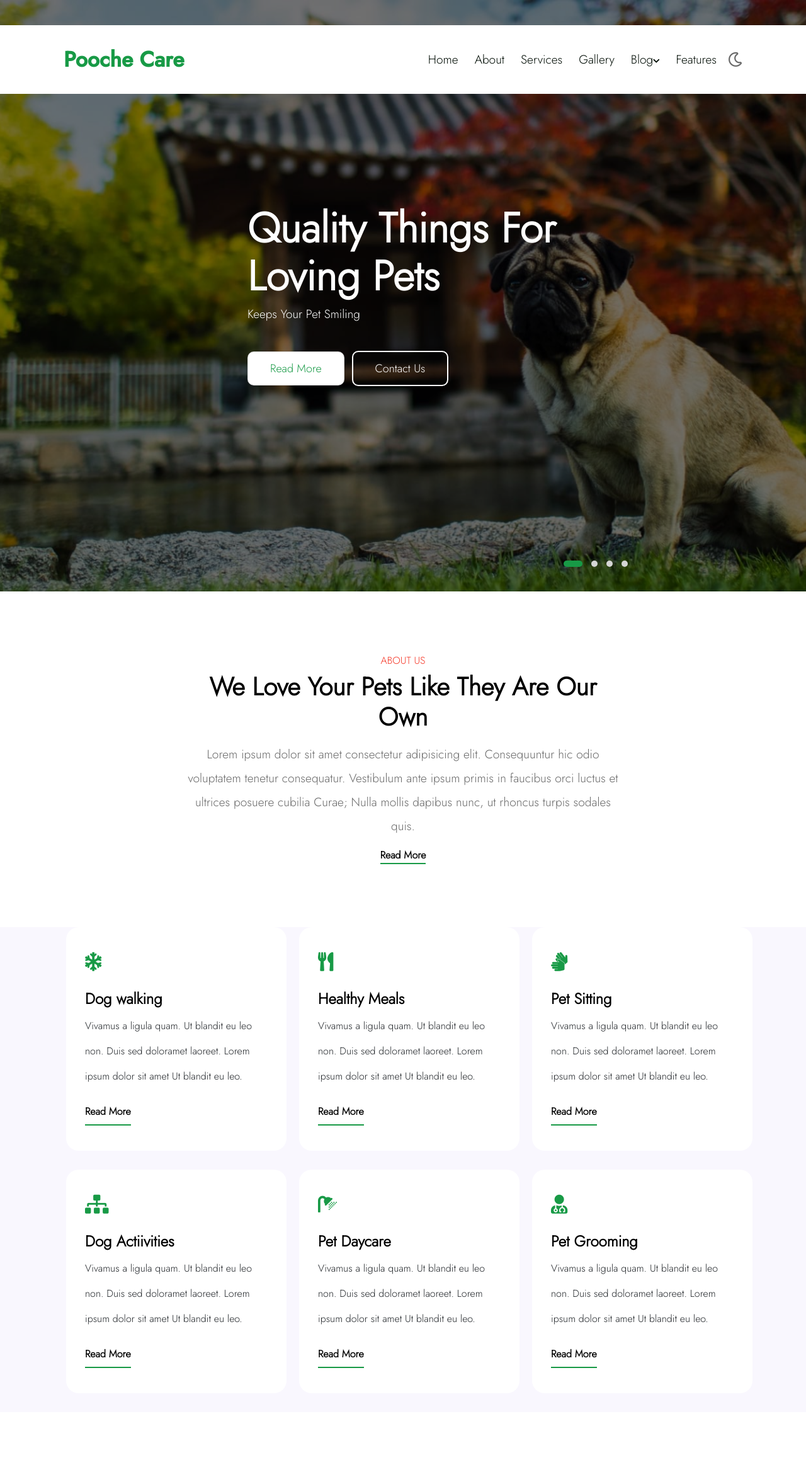
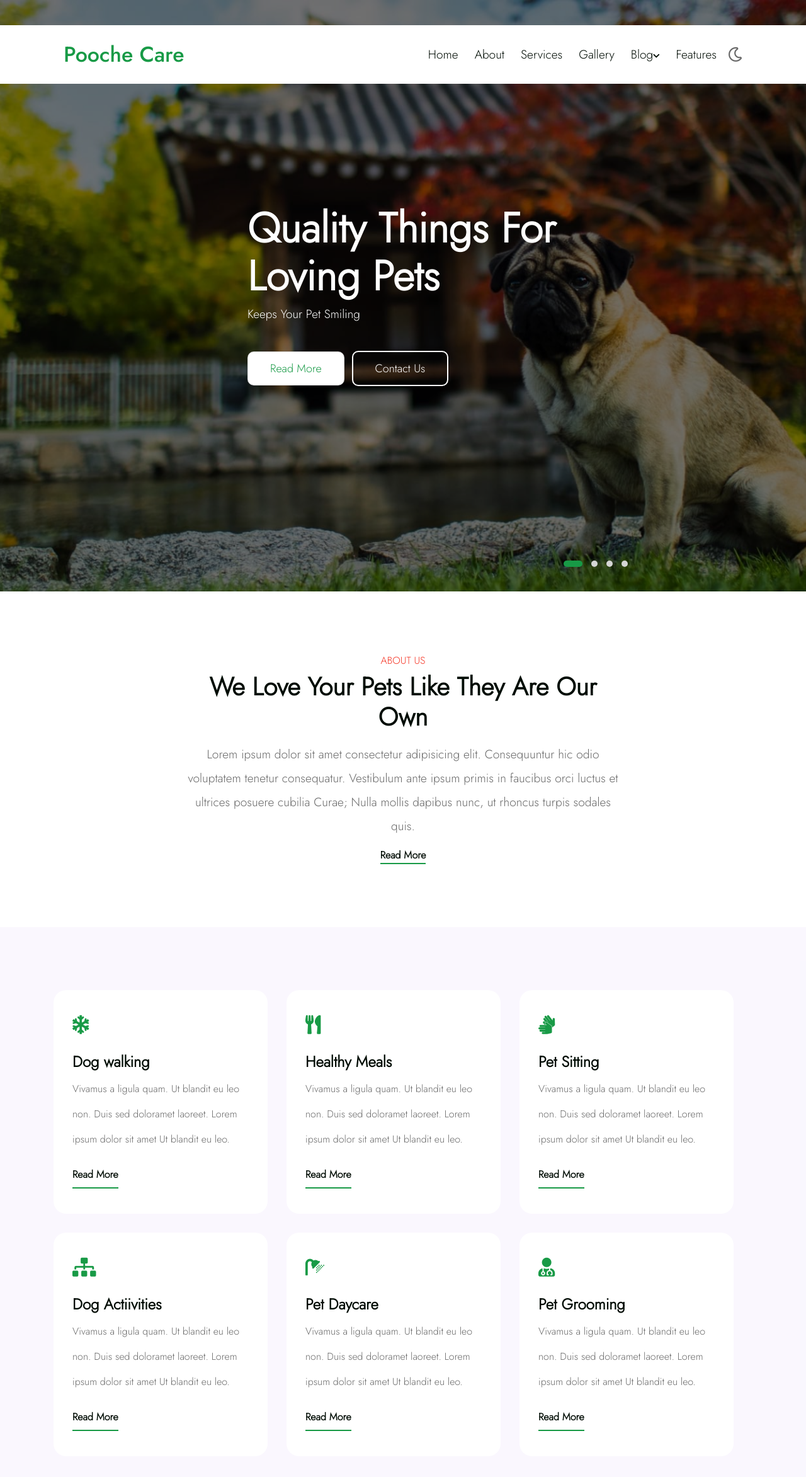
Before and after one commit to Tuyentran2k1213/PoochCare, a plain HTML site: page index.html in a window 1280 px wide. Shown: the whole page at 63% size. Before the commit the page ends 2242 px from the top, so only its background shows below. Drawn offline with nearby package versions, Linux system fonts and the light colour scheme.

Commit message:
fix bug for the website

```diff
--- a/asset/css/about__us.css
+++ b/asset/css/about__us.css
@@ -1,11 +1,7 @@
-html {
-  font-size: 16px;
-}
-
 .read-more {
   font-size: 1rem;
   border-bottom: 2px solid var(--primary-color);
-  color: #000;
+  color: var(--heading-color);
   transition: 0.3s ease-in-out;
   font-weight: 600;
   display: inline-block;
@@ -35,7 +31,7 @@ section {
   font-size: 2.5rem;
   font-weight: 600;
   text-transform: capitalize;
-  color: #000;
+  color: var(--heading-color);
   line-height: 48px;
 }
 .para-ab {
--- a/asset/css/carousel.css
+++ b/asset/css/carousel.css
@@ -184,6 +184,6 @@
   }
 }
 
-.item {
+.carousel .item {
   padding: 0 !important;
 }
--- a/asset/css/heading.css
+++ b/asset/css/heading.css
@@ -3,14 +3,14 @@ header{
     top: 40px;
     width: 100%;
     background-color: var(--bg-color);
-    padding-top: 1rem;
-    padding-bottom: 1rem;
+    padding-top: 0.5rem;
+    padding-bottom: 0.5rem;
     transition: all 0.5s;
     z-index: 9;
 }
 .scroll{
-    padding-top: 0.5rem;
-    padding-bottom: 0.5rem;
+    padding-top: 0.1rem;
+    padding-bottom: 0.1rem;
 }
 .toTop{
     display: none;
--- a/asset/css/item.css
+++ b/asset/css/item.css
@@ -1,15 +1,6 @@
 .item {
-  background-color: rgb(249, 247, 254);
+  background-color: var(--filter-bg);
   padding: 100px 0;
-}
-.item__content {
-  margin-right: -15px;
-  margin-left: -15px;
-}
-.item__content--col {
-  padding: 0 15px;
-  display: flex;
-  flex-wrap: wrap;
 }
 .area-box {
   padding: 40px 30px;
@@ -17,12 +8,10 @@
   border-radius: 20px;
   background-color: var(--bg-color);
   margin-bottom: 30px;
-  max-width: 350px;
-  margin-left: 20px;
   line-height: 40px;
 }
 .area-box:hover {
-  background-color: rgb(243, 239, 253);
+  background-color: var(--filter-bg);
 }
 
 .icon span i {
@@ -30,16 +19,19 @@
   color: var(--primary-color);
   padding-bottom: 30px;
 }
-a {
-  color: black;
+.area-box p{
+  color: var(--font-color);
+}
+.item a {
+  color: var(--heading-color);
   text-decoration: none;
   background-color: transparent;
   font-weight: 600;
 }
-a .title-head {
+.item a.title-head {
   font-size: 24px;
   font-weight: 600;
-  color: #000 !important;
+  color: var(--heading-color) !important;
 }
 .title-head:hover,
 a:hover {
--- a/index.html
+++ b/index.html
@@ -192,11 +192,12 @@
       </div>
     </section>
     <!-- end about us -->
+
     <!-- start item -->
     <div class="item">
       <div class="container">
-        <div class="item__content">
-          <div class="item__content--col">
+        <div class="item__content w-100 row">
+            <div class="col-12 col-lg-4 col-md-6">
               <div class="area-box">
               <div class="icon">
                 <span><i class="fa fa-snowflake"></i></span>
@@ -210,6 +211,8 @@
               </p>
               <a href="#" class="read-more"> Read More </a>
             </div>
+            </div>
+            <div class="col-12 col-lg-4 col-md-6">
               <div class="area-box">
               <div class="icon">
                 <span><i class="fa fa-utensils"></i></span>
@@ -223,6 +226,8 @@
               </p>
               <a href="#" class="read-more"> Read More </a>
               </div>
+            </div>
+            <div class="col-12 col-lg-4 col-md-6">
               <div class="area-box">
               <div class="icon">
                 <span><i class="fa fa-sign-language"></i></span>
@@ -236,6 +241,8 @@
               </p>
               <a href="#" class="read-more"> Read More </a>
               </div>
+            </div>
+            <div class="col-12 col-lg-4 col-md-6">
               <div class="area-box">
               <div class="icon">
                 <span><i class="fa fa-sitemap"></i></span>
@@ -249,6 +256,8 @@
               </p>
               <a href="#" class="read-more"> Read More </a>
               </div>
+            </div>
+            <div class="col-12 col-lg-4 col-md-6">
               <div class="area-box">
               <div class="icon">
                 <span><i class="fa fa-shower"></i></span>
@@ -262,6 +271,8 @@
               </p>
               <a href="#" class="read-more"> Read More </a>
               </div>
+            </div>
+            <div class="col-12 col-lg-4 col-md-6">
               <div class="area-box">
               <div class="icon">
                 <span><i class="fa fa-user-md"></i></span>
```
Lines whose indentation alone changed are shown as unchanged.
